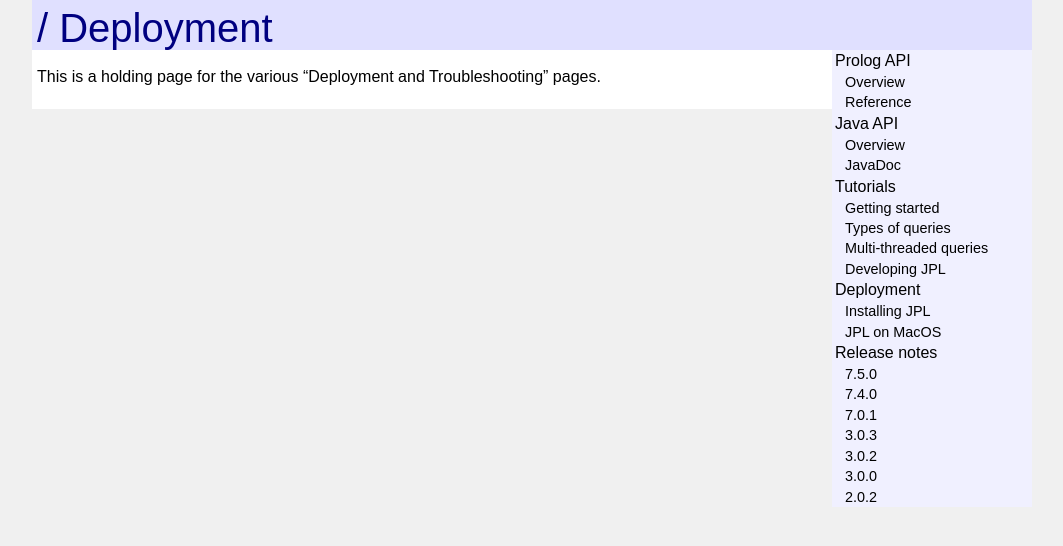
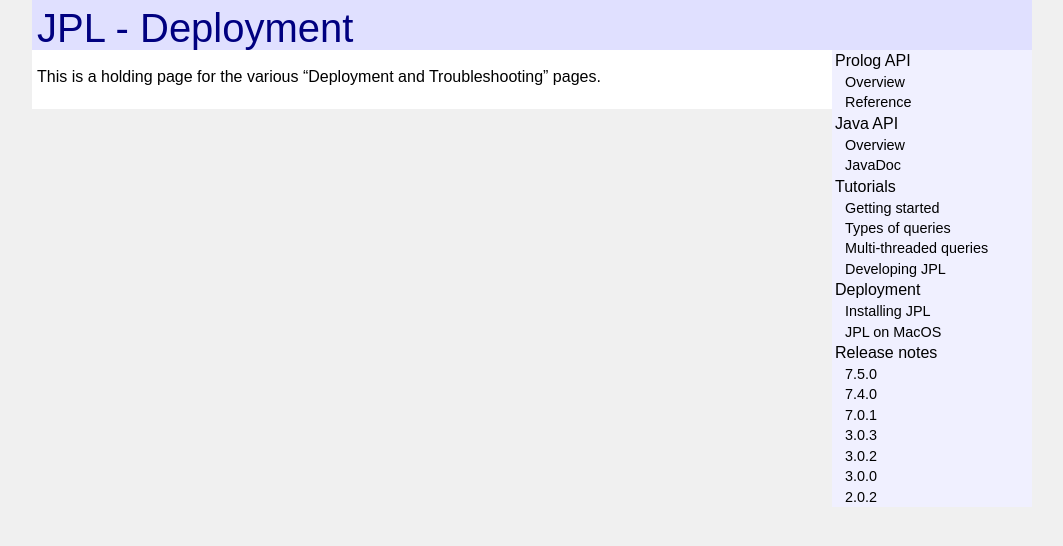
Before and after one commit to anionic/jpl-nav, a Jekyll site: the page built from docs/Deployment.md, in a window 1280 px wide. Shown: the top 546 px of the page, without its empty margins (108-1171 px from the left). Built offline with Jekyll 4.4.1, drawn with Linux system fonts in a browser that asks for light colours; our own code applies the rules of GitHub Pages for plain Markdown files.

Commit message:
Update Deployment.md

```diff
--- a/docs/Deployment.md
+++ b/docs/Deployment.md
@@ -1,3 +1,3 @@
-# / Deployment
+# JPL - Deployment
 
 This is a holding page for the various "Deployment and Troubleshooting" pages.
```
